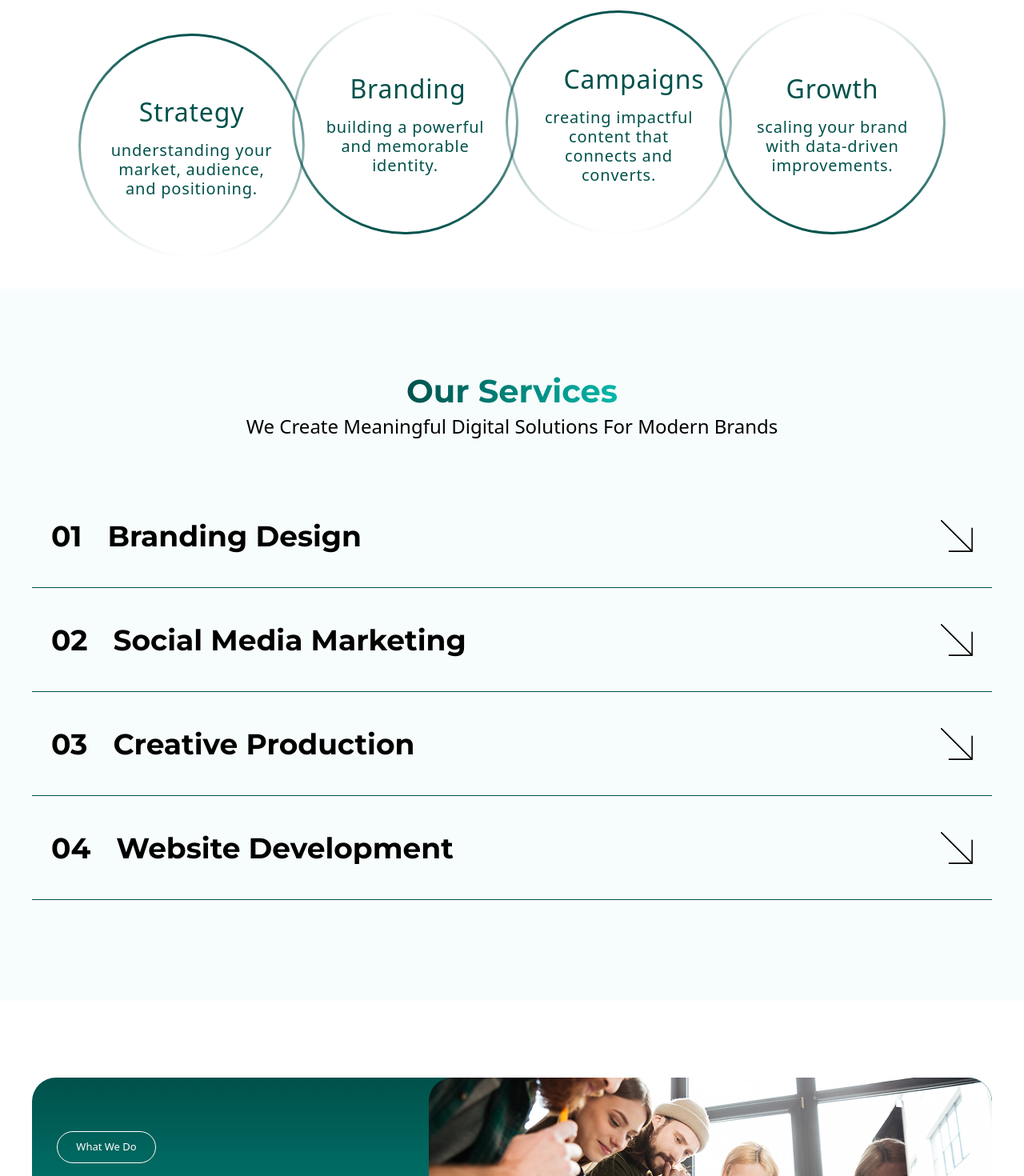
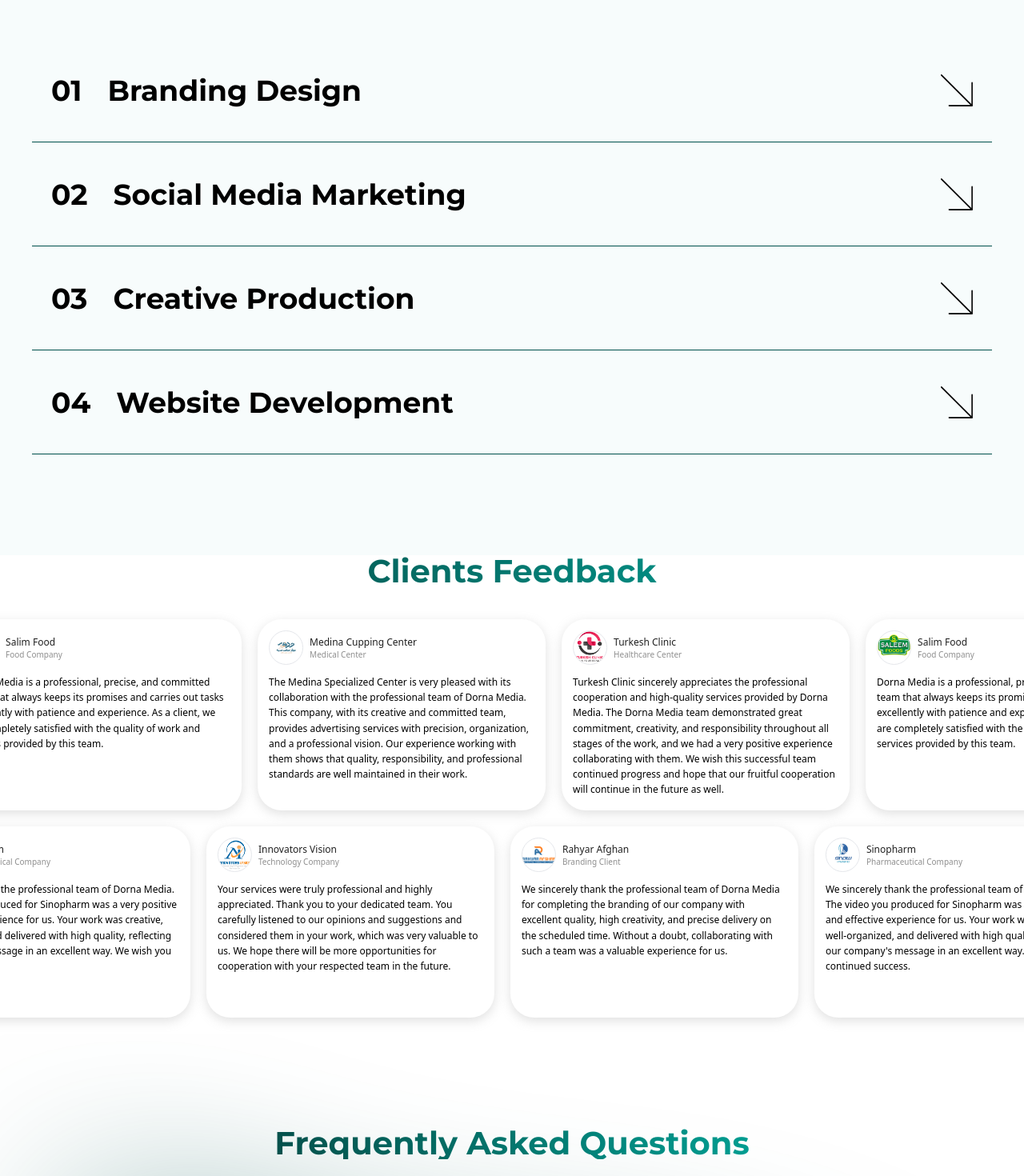
Before and after one commit to BTB-Team/Dorna-React, a React (Vite) app: page / in a window 1280 px wide. Shown: the part 1780-3250 px from the top of the page at 80% size. Built offline with nearby package versions, Linux system fonts and the light colour scheme.

Commit message:
change width header tablet

```diff
--- a/src/components/header/Header.jsx
+++ b/src/components/header/Header.jsx
@@ -22,11 +22,11 @@ export default function Header() {
 
   return (
     <header
-      className={`font-heading absolute left-1/2 -translate-x-1/2 top-[25px] transition-all duration-500 z-50 flex flex-col py-3 md:py-2 justify-between md:flex-row font-accent md:h-[66px] md:rounded-[35px] md:w-[900px] px-3 md:px-3
+      className={`font-heading absolute left-1/2 -translate-x-1/2 top-[25px] transition-all duration-500 z-50 flex flex-col py-3 md:py-2 justify-between md:flex-row font-accent md:h-[66px] md:rounded-[35px] md:w-[682px]  lg:w-[900px] px-3 md:px-3
         ${
           open
             ? "w-[90%] h-[calc(100vh-50px)] rounded-[30px] bg-[linear-gradient(180deg,#00514B_0%,#006964_32%,#008E88_68%,#0DB8B1_100%)] md:bg-[#00514B] md:h-[66px] md:rounded-[35px]"
-            : "w-[90%] md:w-[900px] h-[70px] md:h-[66px] bg-[#00514B] rounded-[35px] px-6 md:px-3 py-3 md:py-0 items-center flex-row"
+            : "w-[90%] md:w-[682px] lg:w-[900px] h-[70px] md:h-[66px] bg-[#00514B] rounded-[35px] px-6 md:px-3 py-3 md:py-0 items-center flex-row"
         }`}
     >
       {/* "logo" */}
--- a/src/components/pages/home/Home.jsx
+++ b/src/components/pages/home/Home.jsx
@@ -15,9 +15,9 @@ export function Home() {
 
       {/* بقیه سکشن‌های مربوط به شما به ترتیب زیر هم قرار می‌گیرند */}
       <Partners />
-      <Stats />
+      {/* <Stats /> */}
       <Services />
-      <Greencard />
+      {/* <Greencard /> */}
       <ClientCestion />
       <FAQSection />
       <CTASection />
--- a/vite.config.js
+++ b/vite.config.js
@@ -1,6 +1,5 @@
 buildReact { defineConfig } from 'vite'
-import {defineConfig} from "vite";
-
+import react from "@vitejs/plugin-react";
 // https://vite.dev/config/
 export default defineConfig({
   plugins: [react()],
```
